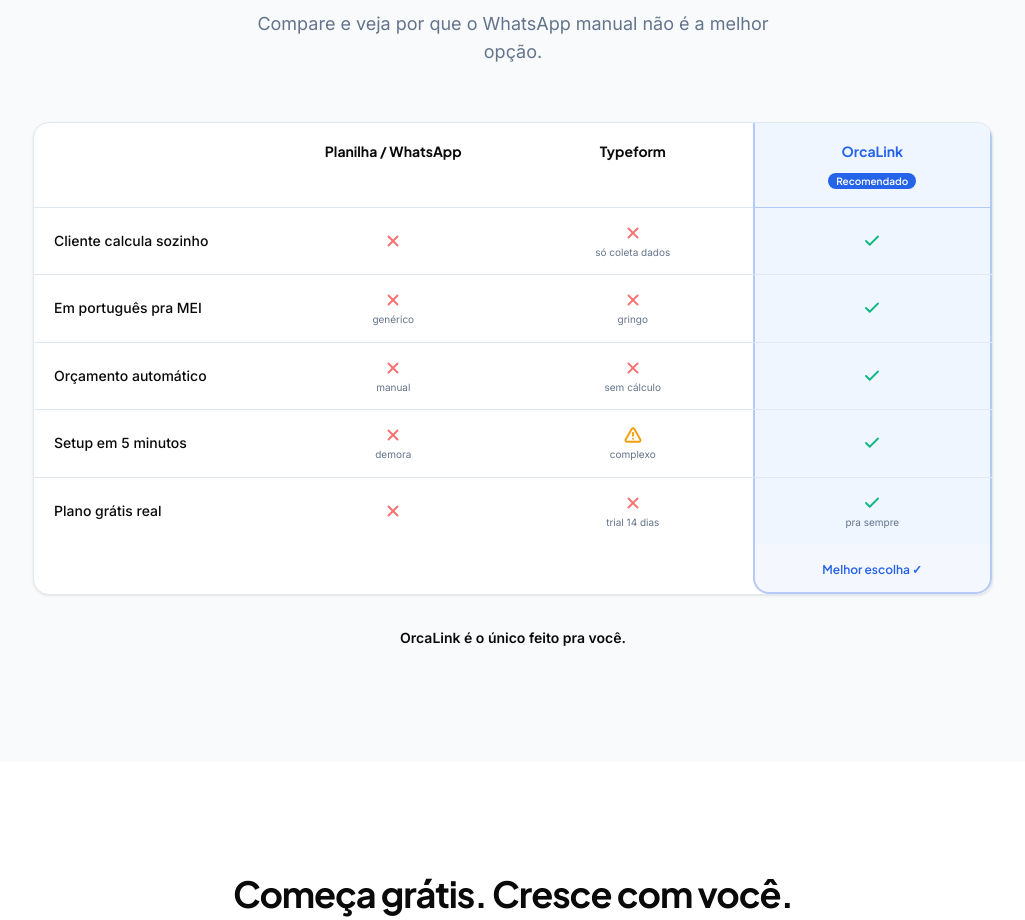
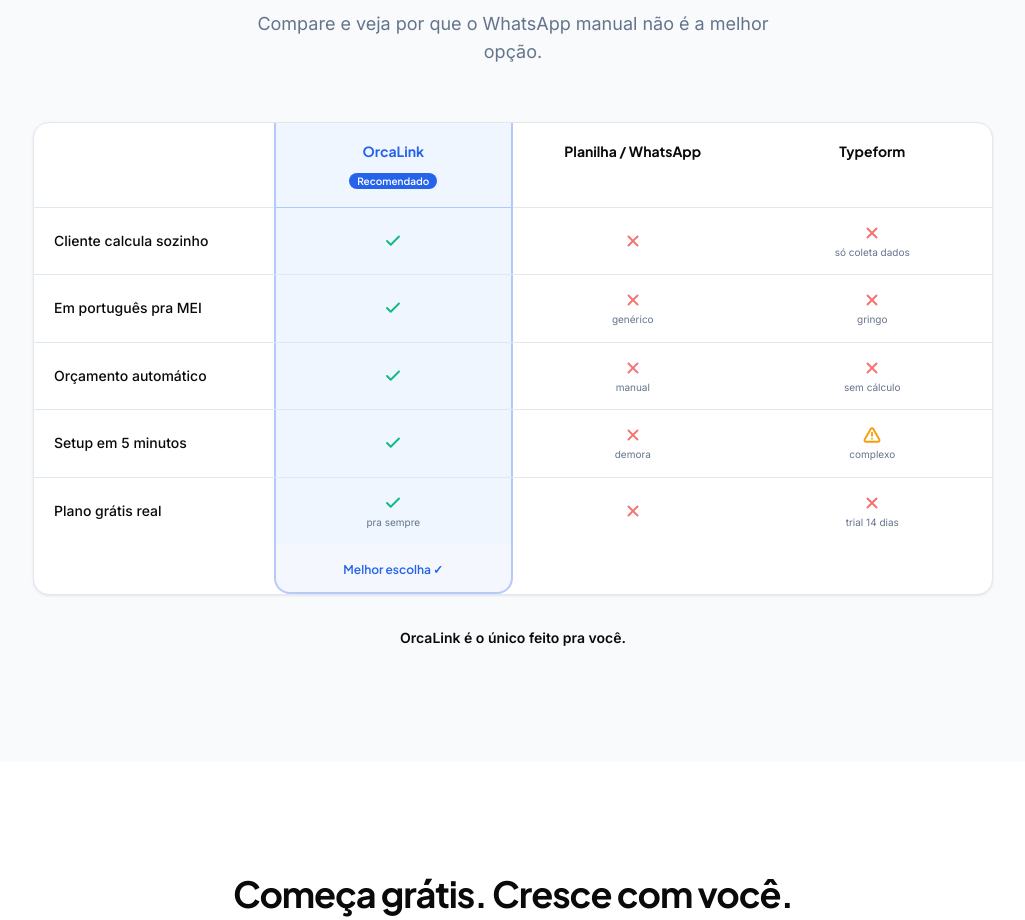
Before and after one commit to Artur01Aguiar/orcalink, a React (Vite) app: page / in a window 1280 px wide. Shown: the part 5240-6160 px from the top of the page, without its empty margins (127-1152 px from the left). Built offline with nearby package versions, Linux system fonts and the light colour scheme; no server answers.

Commit message:
Comparison: OrcaLink first column, then Planilha, then Typeform

```diff
--- a/src/components/landing/Comparison.tsx
+++ b/src/components/landing/Comparison.tsx
@@ -71,17 +71,17 @@
           {/* Header */}
           <div className="grid grid-cols-4" style={{ minWidth: 480 }}>
             <div className="px-5 py-4 border-b border-border" />
-            {['Planilha / WhatsApp', 'Typeform', 'OrcaLink'].map((col, i) => (
+            {['OrcaLink', 'Planilha / WhatsApp', 'Typeform'].map((col, i) => (
               <div
                 key={col}
                 className={`px-4 py-4 border-b text-center ${
-                  i === 2 ? 'bg-light border-primary/30 border-l-2 border-r-2' : 'border-border'
+                  i === 0 ? 'bg-light border-primary/30 border-l-2 border-r-2' : 'border-border'
                 }`}
               >
-                <span className={`text-sm font-heading font-bold ${i === 2 ? 'text-primary' : 'text-dark'}`}>
+                <span className={`text-sm font-heading font-bold ${i === 0 ? 'text-primary' : 'text-dark'}`}>
                   {col}
                 </span>
-                {i === 2 && (
+                {i === 0 && (
                   <div className="mt-1">
                     <span className="text-[10px] bg-primary text-white px-2 py-0.5 rounded-full font-heading font-semibold">
                       Recomendado
@@ -102,11 +102,11 @@
               <div className="px-5 py-4 flex items-center">
                 <span className="text-sm font-medium text-dark">{feature.label}</span>
               </div>
-              {[feature.planilha, feature.typeform, feature.orcalink].map((cell, colIdx) => (
+              {[feature.orcalink, feature.planilha, feature.typeform].map((cell, colIdx) => (
                 <div
                   key={colIdx}
                   className={`px-4 py-4 flex flex-col items-center justify-center gap-1 ${
-                    colIdx === 2 ? 'bg-light border-l-2 border-r-2 border-primary/30' : ''
+                    colIdx === 0 ? 'bg-light border-l-2 border-r-2 border-primary/30' : ''
                   }`}
                 >
                   <StatusIcon status={cell.status} />
@@ -121,11 +121,11 @@
           {/* OrcaLink footer highlight */}
           <div className="grid grid-cols-4" style={{ minWidth: 480 }}>
             <div className="px-5 py-3" />
-            <div className="py-3" />
-            <div className="py-3" />
             <div className="bg-primary/5 border-l-2 border-r-2 border-b-2 border-primary/30 rounded-b-2xl px-4 py-3 text-center">
               <span className="text-xs font-semibold text-primary font-heading">Melhor escolha ✓</span>
             </div>
+            <div className="py-3" />
+            <div className="py-3" />
           </div>
         </motion.div>
 
```
